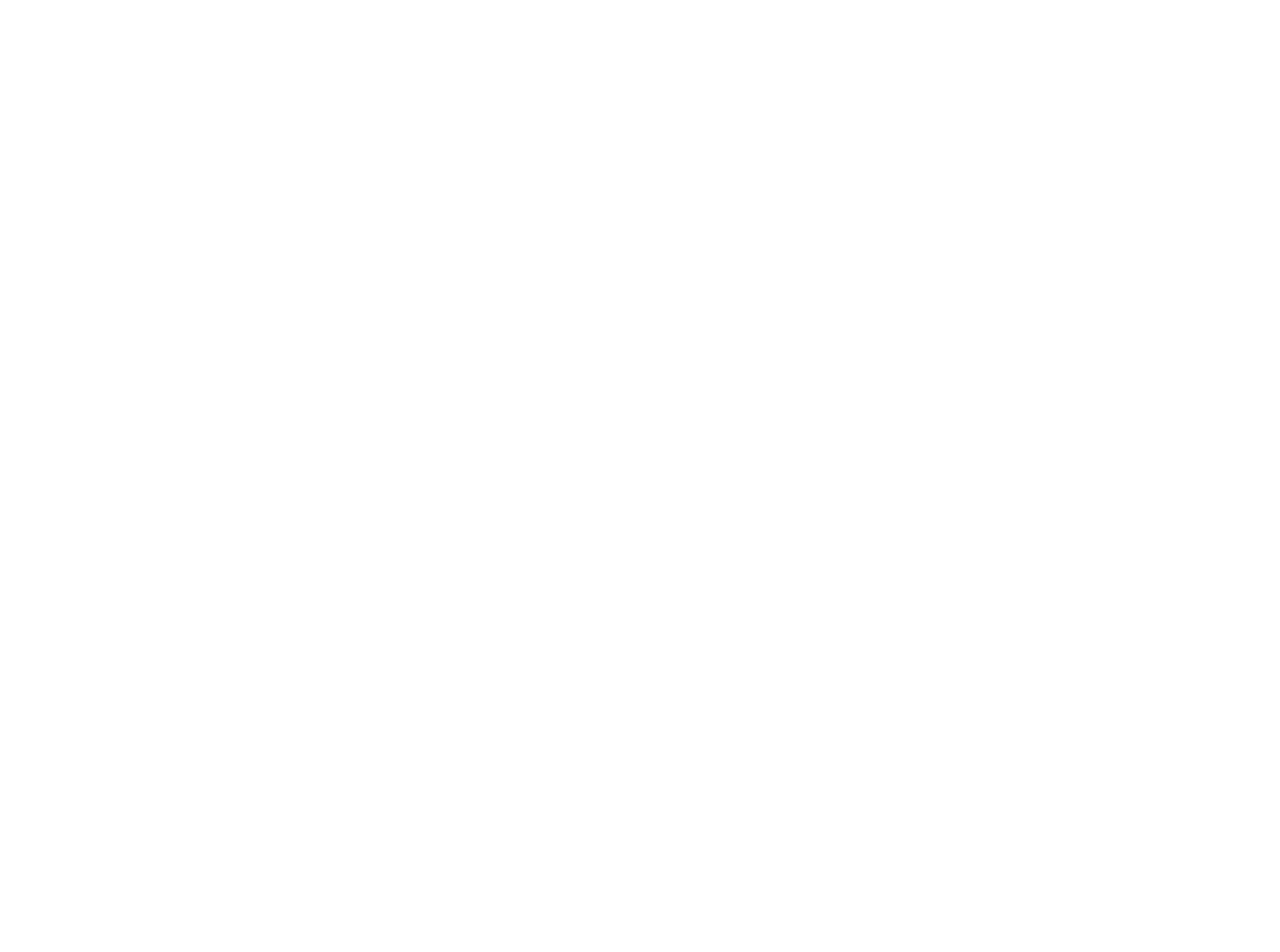
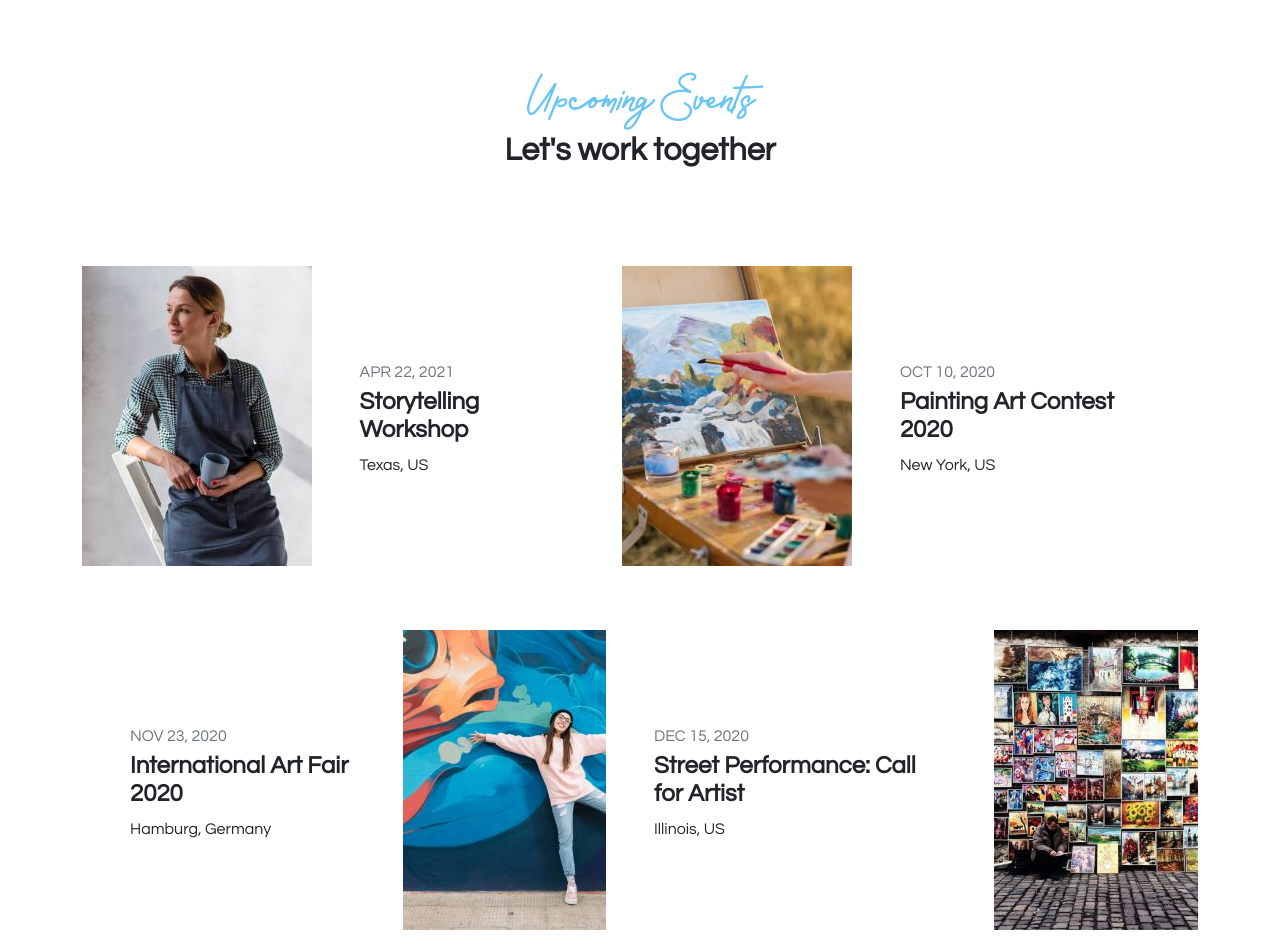
Before and after one commit to LorenzoPagani/Vue-Artist-Template, a Vue app: page / in a window 1280 px wide. Shown: the part 5660-6612 px from the top of the page. Before the commit the page ends 5582 px from the top, so only its background shows below. Built offline with nearby package versions, Linux system fonts and the light colour scheme.

Commit message:
feat: adds events component

```diff
--- a/src/App.vue
+++ b/src/App.vue
@@ -5,6 +5,7 @@
 import courseCatalogue from "./components/courseCatalogue.vue"
 import testimonials from "./components/testimonials.vue"
 import appBlog from "./components/appBlog.vue"
+import events from "./components/events.vue"
 
 
 import axios from 'axios'; //importo Axios
@@ -18,6 +19,7 @@
 		courseCatalogue,
 		testimonials,
 		appBlog,
+		events,
 
 	},
 	data() {
@@ -50,6 +52,7 @@
 		<testimonials />
 		<courseCatalogue />
 		<appBlog />
+		<events />
 	</main>
 </template>
 
--- /dev/null
+++ b/src/components/events.vue
@@ -0,0 +1,97 @@
+<script>
+import { store } from "../store.js" //state management
+import register from "../debug" //per debuggare il componente da console
+
+export default {
+    name: "events",
+    data() {
+        return {
+            store
+        }
+    },
+    methods: {
+
+    },
+    mounted() {
+        register(this); //per debuggare il componente da console
+
+    }
+}
+</script>
+<template>
+    <div class="container">
+        <div class="title-wrapper text-center">
+            <h2 class="italic">Upcoming Events</h2>
+            <h2 class="fw-bold mb-5">Let's work together</h2>
+        </div>
+        <div class="row">
+            <div class="col-12 d-flex justify-content-around">
+                <div class="d-flex">
+                    <figure class="overflow-hidden">
+                        <img src="../assets/images/artist-event-04-250x300.jpg" alt="">
+                    </figure>
+                    <div class="align-self-center p-5">
+                        <p class="text-secondary my-1">APR 22, 2021 </p>
+                        <h4 class="fw-bold"> Storytelling Workshop</h4>
+                        <p calss="text-secondary">Texas, US</p>
+                    </div>
+                </div>
+                <div class="d-flex">
+                    <figure class="overflow-hidden">
+                        <img src="../assets/images/artist-event-03-250x300.jpg" alt="">
+                    </figure>
+                    <div class="align-self-center p-5">
+                        <p class="text-secondary my-1">OCT 10, 2020</p>
+                        <h4 class="fw-bold">Painting Art Contest 2020</h4>
+                        <p calss="text-secondary">New York, US</p>
+                    </div>
+                </div>
+            </div>
+            <div class="col-12 d-flex justify-content-around mt-5">
+                <div class="d-flex">
+                    <div class="align-self-center p-5">
+                        <p class="text-secondary my-1">NOV 23, 2020</p>
+                        <h4 class="fw-bold">International Art Fair 2020</h4>
+                        <p calss="text-secondary"> Hamburg, Germany</p>
+                    </div>
+                    <figure class="overflow-hidden">
+                        <img src="../assets/images/artist-event-02-250x300.jpg" alt="">
+                    </figure>
+                </div>
+                <div class="d-flex">
+                    <div class="align-self-center p-5">
+                        <p class="text-secondary my-1">DEC 15, 2020</p>
+                        <h4 class="fw-bold">Street Performance: Call for Artist</h4>
+                        <p calss="text-secondary">Illinois, US</p>
+                    </div>
+                    <figure class="overflow-hidden">
+                        <img src="../assets/images/artist-event-01-250x300.jpg" alt="">
+                    </figure>
+                </div>
+            </div>
+        </div>
+    </div>
+</template>
+<style scoped lang="scss">
+@use '../styles/partials/variables' as *;
+
+.title-wrapper {
+    width: 47%;
+    margin: auto;
+    padding: 10rem 0 3rem 0;
+}
+
+.italic {
+    font-family: 'Rossela-demo';
+    font-size: 3rem;
+    color: $hoveredMainBtn;
+}
+
+img {
+    transition: 1s;
+
+    &:hover {
+        transform: scale(1.2);
+    }
+}
+</style>
```
